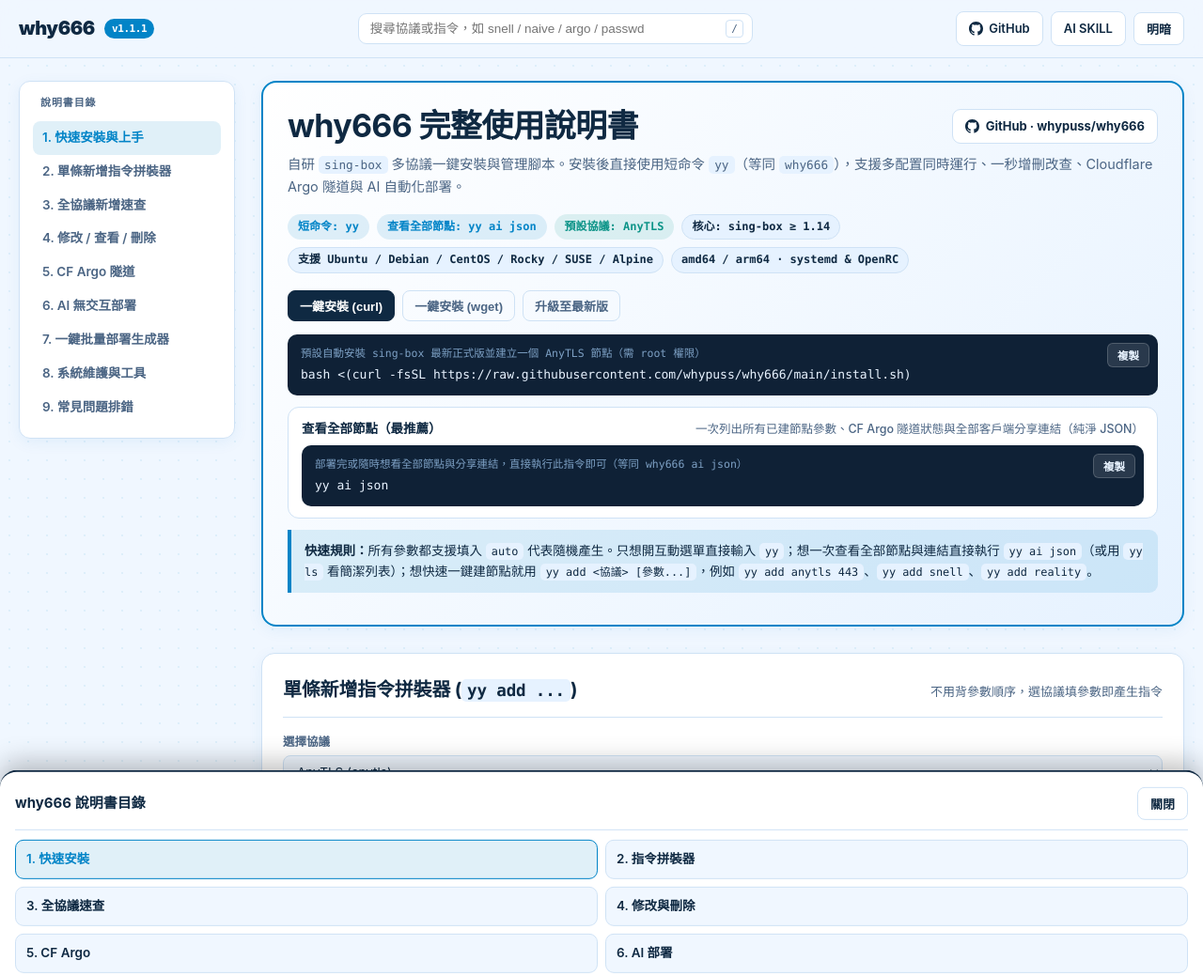
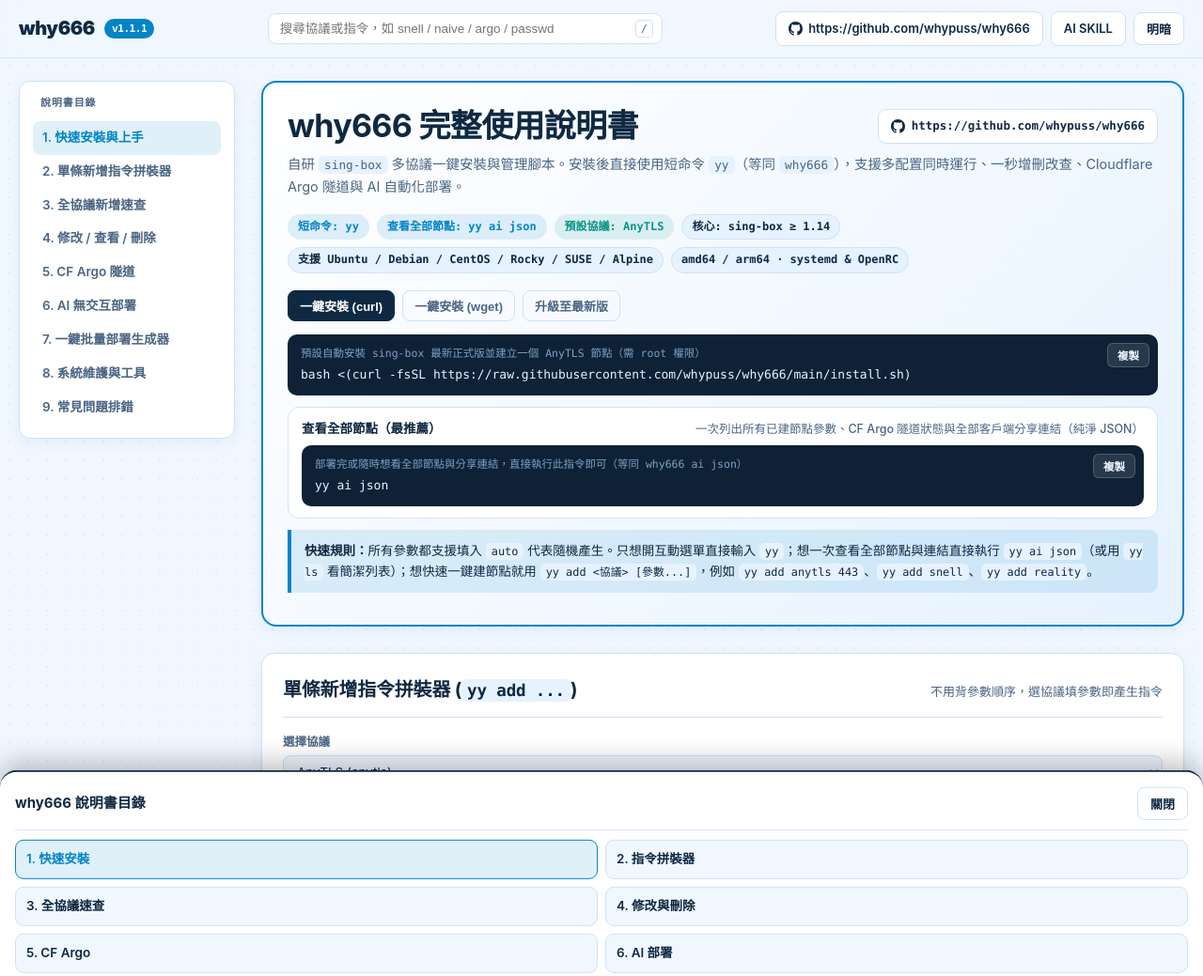
Before and after one commit to whypuss/why666, a plain HTML site: page docs/index.html in a window 1280 px wide. Shown: the top 1039 px of the page at 94% size. Drawn offline with Linux system fonts and the light colour scheme.

Commit message:
docs: display full GitHub URL https://github.com/whypuss/why666 in header, hero and footer

```diff
--- a/docs/index.html
+++ b/docs/index.html
@@ -249,9 +249,12 @@
       background: var(--surface);
       border: 1.5px solid var(--border);
       color: var(--ink);
-      font-size: 13px;
+      font-family: var(--mono);
+      font-size: 12.5px;
       font-weight: 700;
       text-decoration: none;
+      word-break: break-all;
+      max-width: 100%;
       transition: border-color 0.15s, color 0.15s, background 0.15s;
     }
     .gh-link:hover {
@@ -917,7 +920,8 @@
       <button class="btn mobile-only" id="mobileSearchBtn" type="button">搜尋</button>
       <a class="btn" href="https://github.com/whypuss/why666" target="_blank" rel="noopener noreferrer" aria-label="GitHub 倉庫">
         <svg viewBox="0 0 16 16" aria-hidden="true"><path d="M8 0C3.58 0 0 3.58 0 8c0 3.54 2.29 6.53 5.47 7.59.4.07.55-.17.55-.38 0-.19-.01-.82-.01-1.49-2.01.37-2.53-.49-2.69-.94-.09-.23-.48-.94-.82-1.13-.28-.15-.68-.52-.01-.53.63-.01 1.08.58 1.23.82.72 1.21 1.87.87 2.33.66.07-.52.28-.87.51-1.07-1.78-.2-3.64-.89-3.64-3.95 0-.87.31-1.59.82-2.15-.08-.2-.36-1.02.08-2.12 0 0 .67-.21 2.2.82.64-.18 1.32-.27 2-.27.68 0 1.36.09 2 .27 1.53-1.04 2.2-.82 2.2-.82.44 1.1.16 1.92.08 2.12.51.56.82 1.27.82 2.15 0 3.07-1.87 3.75-3.65 3.95.29.25.54.73.54 1.48 0 1.07-.01 1.93-.01 2.2 0 .21.15.46.55.38A8.013 8.013 0 0 0 16 8c0-4.42-3.58-8-8-8Z"/></svg>
-        <span>GitHub</span>
+        <span class="desktop-only">https://github.com/whypuss/why666</span>
+        <span class="mobile-only">GitHub</span>
       </a>
       <a class="btn desktop-only" href="https://raw.githubusercontent.com/whypuss/why666/main/SKILL.md" target="_blank" rel="noopener noreferrer">AI SKILL</a>
       <button class="btn" id="themeBtn" type="button">明暗</button>
@@ -985,7 +989,7 @@
         <h1>why666 完整使用說明書</h1>
         <a class="gh-link" href="https://github.com/whypuss/why666" target="_blank" rel="noopener noreferrer">
           <svg viewBox="0 0 16 16" aria-hidden="true"><path d="M8 0C3.58 0 0 3.58 0 8c0 3.54 2.29 6.53 5.47 7.59.4.07.55-.17.55-.38 0-.19-.01-.82-.01-1.49-2.01.37-2.53-.49-2.69-.94-.09-.23-.48-.94-.82-1.13-.28-.15-.68-.52-.01-.53.63-.01 1.08.58 1.23.82.72 1.21 1.87.87 2.33.66.07-.52.28-.87.51-1.07-1.78-.2-3.64-.89-3.64-3.95 0-.87.31-1.59.82-2.15-.08-.2-.36-1.02.08-2.12 0 0 .67-.21 2.2.82.64-.18 1.32-.27 2-.27.68 0 1.36.09 2 .27 1.53-1.04 2.2-.82 2.2-.82.44 1.1.16 1.92.08 2.12.51.56.82 1.27.82 2.15 0 3.07-1.87 3.75-3.65 3.95.29.25.54.73.54 1.48 0 1.07-.01 1.93-.01 2.2 0 .21.15.46.55.38A8.013 8.013 0 0 0 16 8c0-4.42-3.58-8-8-8Z"/></svg>
-          <span>GitHub · whypuss/why666</span>
+          <span>https://github.com/whypuss/why666</span>
         </a>
       </div>
       <p>自研 <code>sing-box</code> 多協議一鍵安裝與管理腳本。安裝後直接使用短命令 <code>yy</code>（等同 <code>why666</code>），支援多配置同時運行、一秒增刪改查、Cloudflare Argo 隧道與 AI 自動化部署。</p>
@@ -1214,7 +1218,7 @@
     </section>
 
     <footer>
-      why666 v1.1.1 · <a href="https://github.com/whypuss/why666" target="_blank">github.com/whypuss/why666</a> · Deployed on Cloudflare Pages
+      why666 v1.1.1 · <a href="https://github.com/whypuss/why666" target="_blank" rel="noopener noreferrer">https://github.com/whypuss/why666</a> · Deployed on Cloudflare Pages
     </footer>
   </main>
 </div>
```
